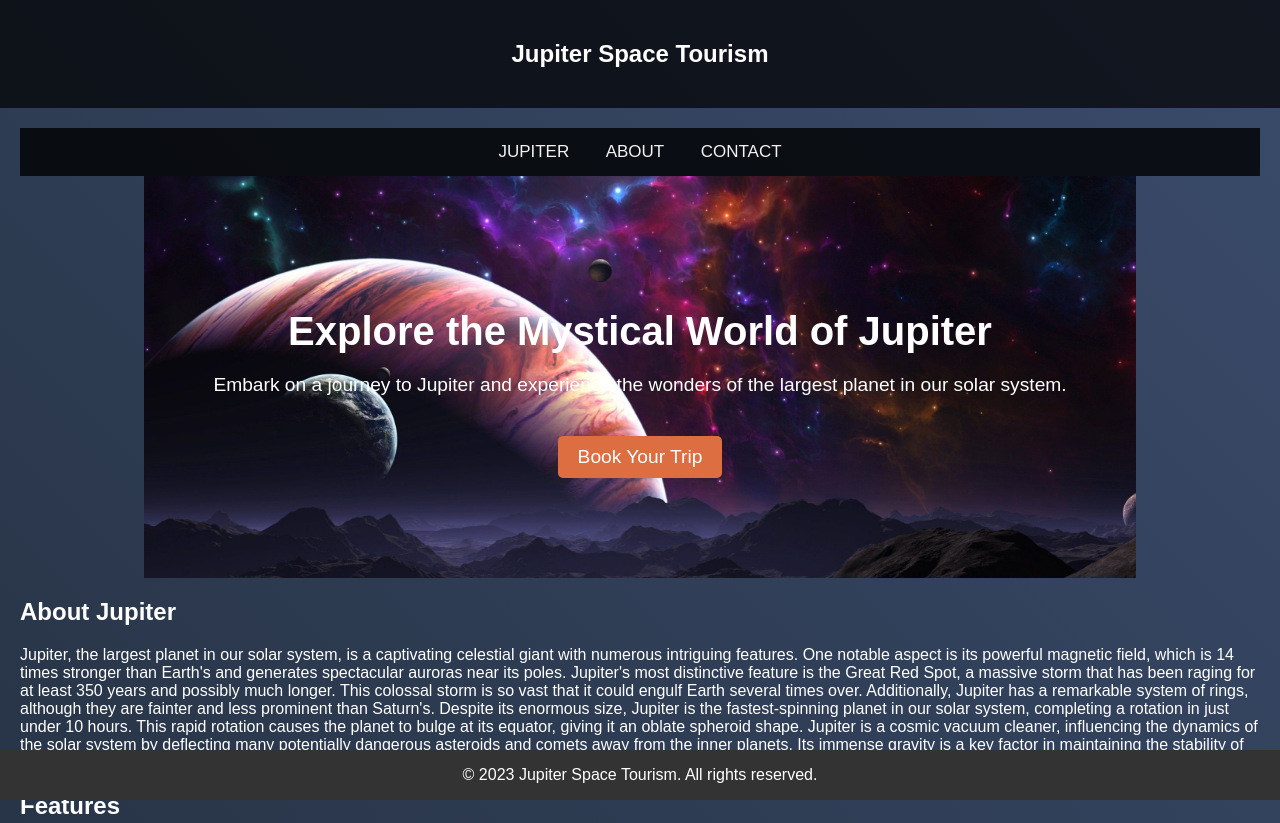
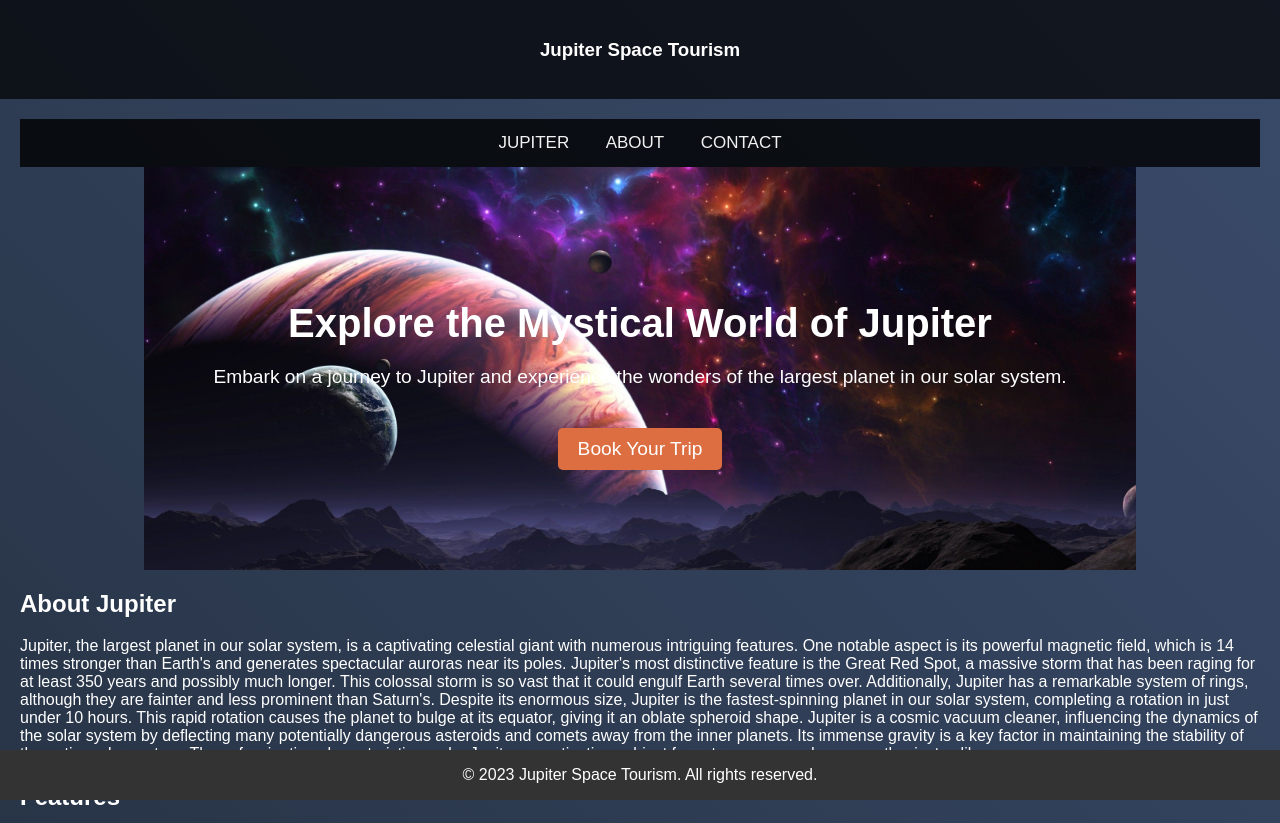
Before and after one commit to ajson047/cosmicbook, a website: page html/jupiter.html in a window 1280 px wide. Shown: the top 823 px of the page. Drawn offline with Linux system fonts and the light colour scheme.

Commit message:
h2 to h3

```diff
--- a/html/jupiter.html
+++ b/html/jupiter.html
@@ -14,7 +14,7 @@
   </head>
   <body>
     <div class="header">
-      <h2>Jupiter Space Tourism</h2>
+      <h3>Jupiter Space Tourism</h3>
     </div>
 
     <div class="main-content">
```
